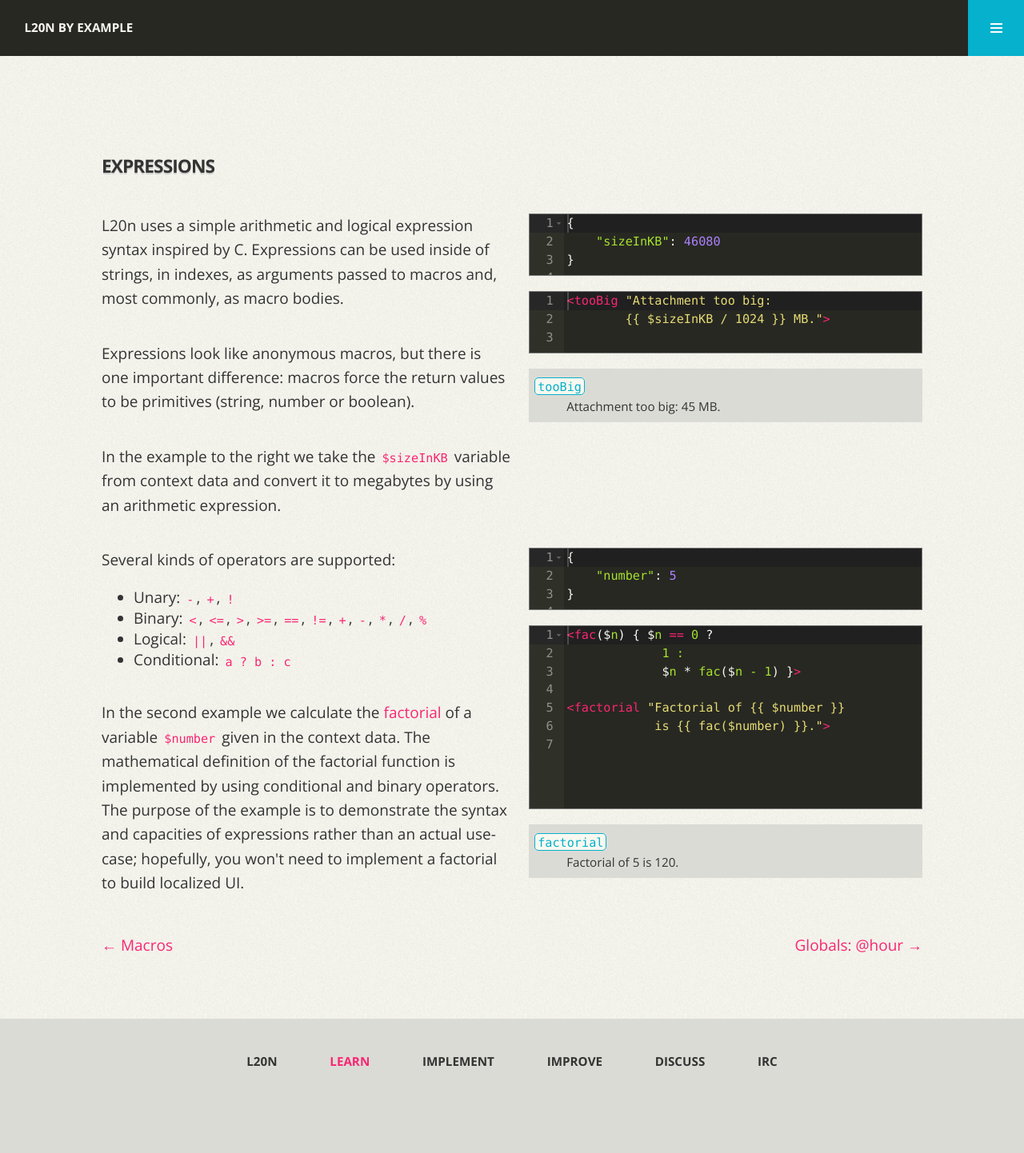
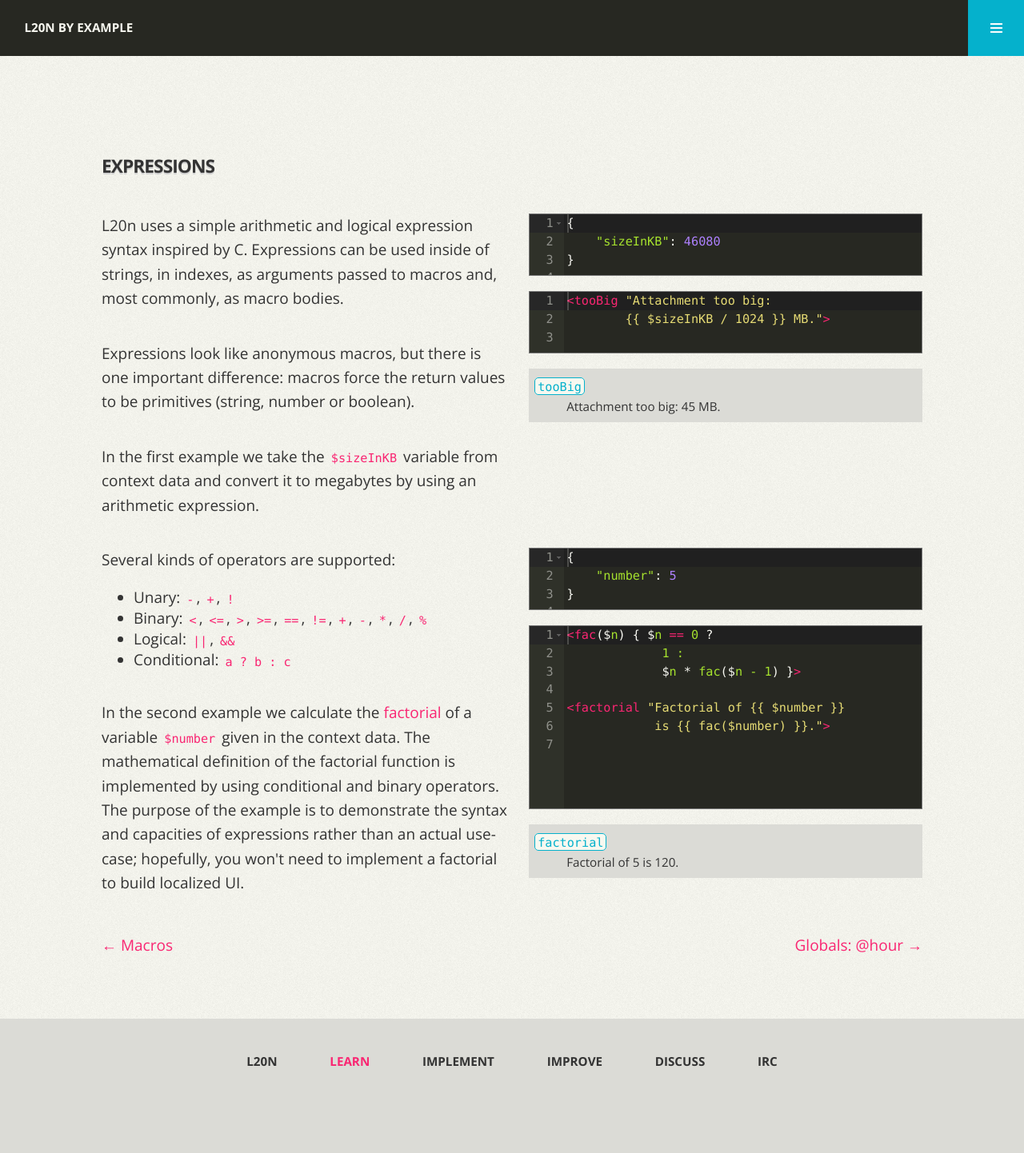
Before and after one commit to l20n/l20n.org, a Jekyll site: the page built from _posts/2012-07-10-expressions.md, in a window 1280 px wide. Shown: the whole page at 80% size. Built offline with Jekyll 4.4.1, drawn with Linux system fonts in a browser that asks for light colours; nearby versions of some CDN libraries.

Commit message:
On smaller screens (phones, tablets, netbooks) the example is actually at the bottom, not to the right

```diff
--- a/_posts/2012-07-10-expressions.md
+++ b/_posts/2012-07-10-expressions.md
@@ -12,7 +12,7 @@ next_title: "Globals: @hour"
   <div class="left">
     <p>L20n uses a simple arithmetic and logical expression syntax inspired by C.  Expressions can be used inside of strings, in indexes, as arguments passed to macros and, most commonly, as macro bodies.</p>
     <p>Expressions look like anonymous macros, but there is one important difference:  macros force the return values to be primitives (string, number or boolean).</p>
-    <p>In the example to the right we take the <code>$sizeInKB</code> variable from context data and convert it to megabytes by using an arithmetic expression.</p>
+    <p>In the first example we take the <code>$sizeInKB</code> variable from context data and convert it to megabytes by using an arithmetic expression.</p>
   </div>
   <div class="right">
     <div class="editor dataEditor height5"
```
Also changed, not shown: _posts/2012-07-12-globals-os.md (+1 -1 lines).
